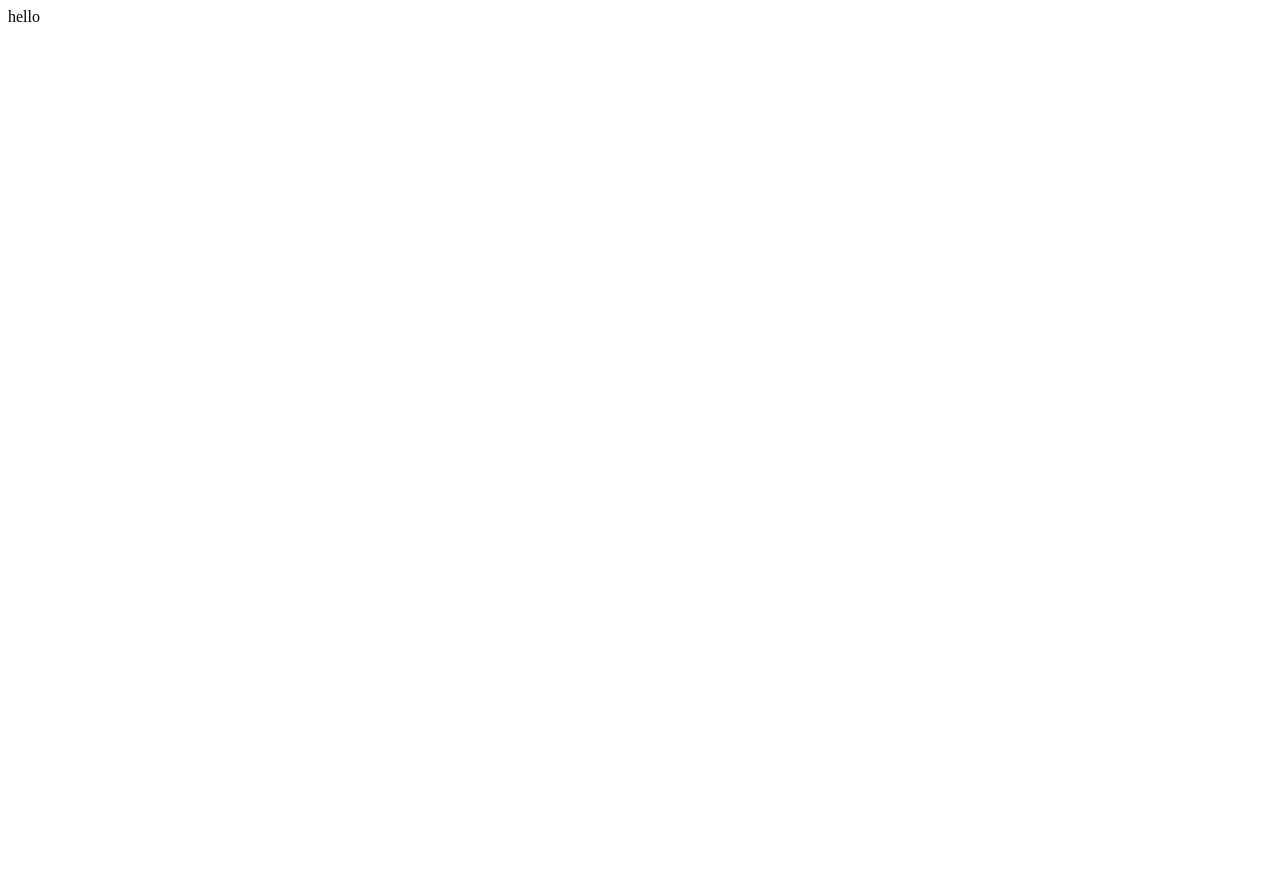
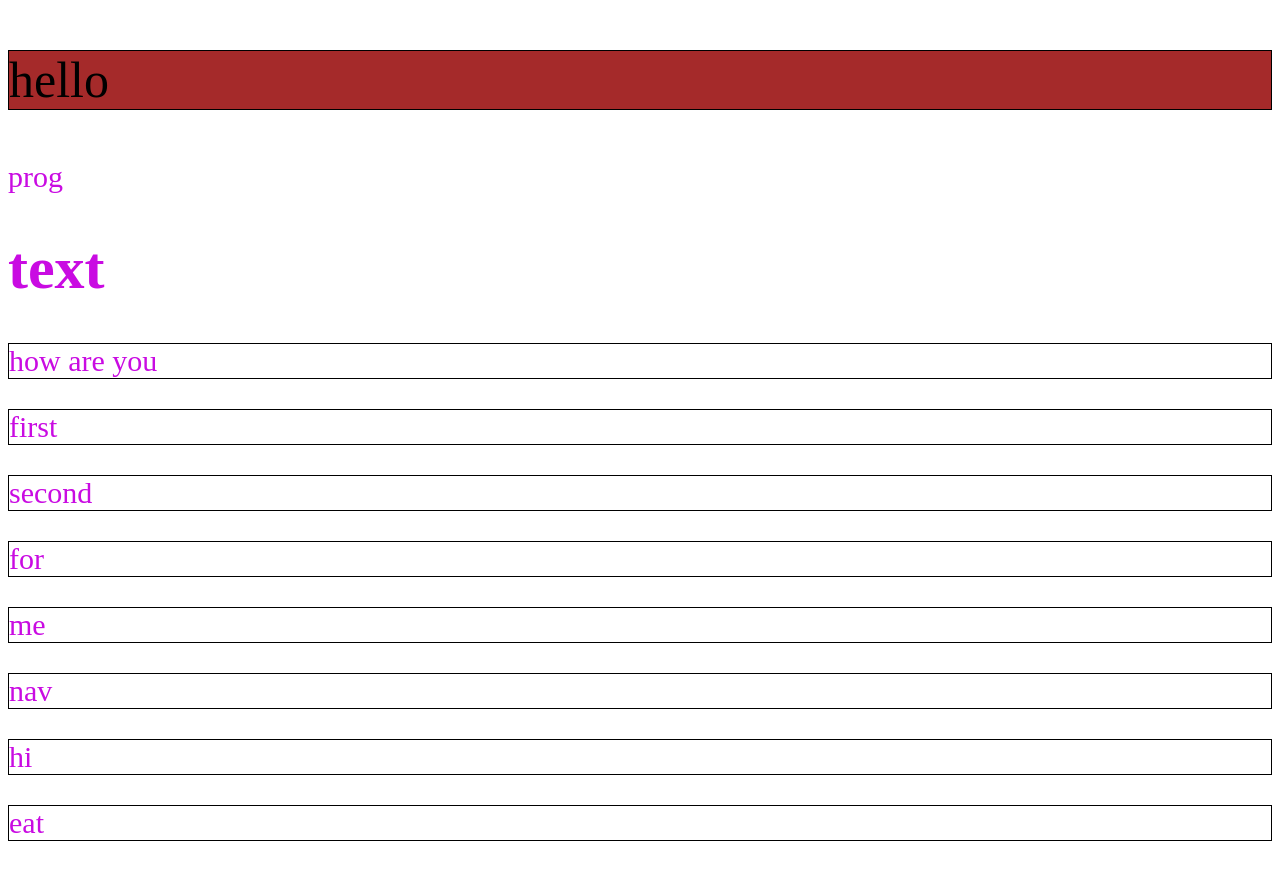
Before and after one commit to Melnykjok/figma, a plain HTML site: page index.html in a window 1280 px wide. Before the commit the page ends 800 px from the top, so only its background shows below. Drawn offline with Linux system fonts and the light colour scheme.

Commit message:
lesson-6

```diff
--- a/index.html
+++ b/index.html
@@ -4,9 +4,23 @@
     <meta charset="UTF-8">
     <meta http-equiv="X-UA-Compatible" content="IE=edge">
     <meta name="viewport" content="width=device-width, initial-scale=1.0">
-    <title>Document</title>
+    <title>lol</title>
+    <link rel="stylesheet" href="./style.css">
 </head>
 <body>
-    hello
-</body>
+    <p class="first">hello</p>
+    <span>prog</span>
+    <h1>text</h1>
+    <p>how are you</p>
+    <p>first</p>
+    <p>second</p>
+    <p>for</p>
+    <p>me</p>
+    <p>nav</p>
+    <p>hi</p>
+    <p>eat</p>
+    <div>
+        <a href="https://github.com/" target="_blank"></a>
+        <a href="https://ru.wikipedia.org/wiki/GitHub"></a>
+    </body>
 </html>
--- a/style.css
+++ b/style.css
@@ -0,0 +1,41 @@
+body{
+    color: rgb(201, 11, 226);
+    font-size: 30px;
+    }
+.first .red{
+    font-weight: 700;
+    padding: white;
+}
+
+.first {
+    background-color: brown;
+    color: rgb(179, 255, 0);
+    }
+    a:link{
+        font-size: 30px;
+        color:blue;
+}
+
+p:first-child {
+    border: 1px solid color black;
+    font-size: 50px;
+    color: black;
+    front-size: 80px;
+}
+
+a:hover {
+    font-size: 70%;
+    cursor: pointer;
+    color:indianred;
+} */
+
+div {
+    color: red;
+    border: 1px solid black;
+}
+
+p {
+    border: 1px solid black;
+    width: 10%
+    htight 10%
+}
```
Also changed, not shown: 2 other files.
